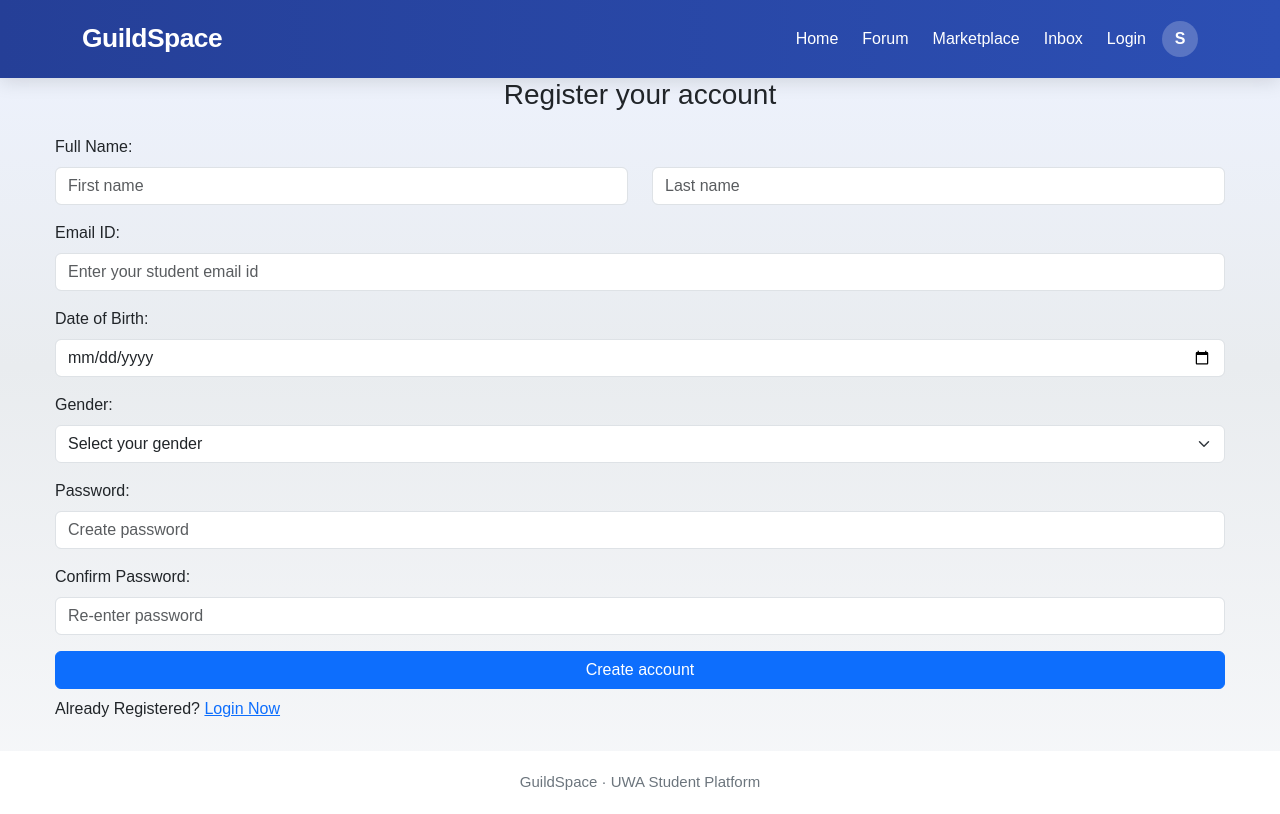
After one commit to SanchiaLakkarvi/AgileWebDevelopment2026, a Flask app: page /register in a window 1280 px wide. The commit adds this page. Run offline with Flask 3, Linux system fonts and the light colour scheme.

Commit message:
Integrated login and register page with route in template with flask and added regiter route with login page as main page

```diff
--- a/app.py
+++ b/app.py
@@ -149,6 +149,10 @@ def inject_common_data():
 
 
 @app.route("/")
+def index():
+    return redirect(url_for("login"))
+
+@app.route("/home")
 def home():
     return render_template("home.html")
 
--- /dev/null
+++ b/templates/register.html
@@ -0,0 +1,75 @@
+{% extends "base.html" %}
+
+{% block extra_css %}
+<link rel="stylesheet" href="{{ url_for('static', filename='styles/login.css') }}" />
+{% endblock %}
+
+{% block content %}
+<div data-navbar data-active="{{ active_nav }}"></div>
+
+<div class="register-page">
+    <h3 class="text-center mb-4">Register your account</h3>
+    <p id="message"></p>
+    <form id="register">
+        <div class="mb-3 row">
+            <label for="name" class="form-label">Full Name:</label>
+            <div class="col">
+                <input type="text" id="first-name" placeholder="First name" name="firstName" class="form-control" required>
+            </div>
+            <div class="col">
+                <input type="text" id="last-name" placeholder="Last name" name="lastName" class="form-control" required>
+            </div>
+        </div>
+
+        <div class="mb-3">
+            <label for="email" class="form-label">Email ID:</label>
+        <input type="email" id="email" placeholder="Enter your student email id" name="email" class="form-control" required pattern=".+@student\.uwa\.edu\.au">
+        </div>
+
+        <div class="mb-3">
+            <label for="dob" class="form-label">Date of Birth:</label>
+            <input type="date" id="dob" name="dob" class="form-control" required>
+        </div>
+
+        <div class="mb-3">
+            <label for="gender" class="form-label">Gender:</label>
+            <select name="gender" class="form-select" required>
+                <option value="" disabled selected>Select your gender</option>
+                <option>Male</option>
+                <option>Female</option>
+                <option>Others</option>
+            </select>
+        </div>
+
+        <div class="mb-3">
+            <label for="password" class="form-label">Password:</label>
+            <input type="password" id="password" placeholder="Create password" name="password" class="form-control" required>
+        </div>
+
+        <div class="mb-3">
+            <label for="confirm-password" class="form-label"> Confirm Password:</label>
+            <input type="password" id="confirm-password" placeholder="Re-enter password" name="confirm-password" class="form-control" required>
+        </div>
+
+        <button type="submit" class="btn btn-primary w-100">Create account</button>
+    </form>
+
+    <p class="mt-2"> Already Registered? <a href="{{ url_for('login') }}">Login Now</a></p>
+
+</div>
+
+<script>
+    const form = document.getElementById("register")
+    form.addEventListener("submit", function(confirmation){
+        const password = document.getElementById("password").value;
+        const confirm_password = document.getElementById("confirm-password").value;
+
+        if (password !== confirm_password){
+            confirmation.preventDefault();
+            document.getElementById("message").textContent = "Passwords do not match!";
+        }
+
+    })
+</script>
+
+{% endblock %}
```
Also changed, not shown: templates/login.html (+2 -5 lines).
